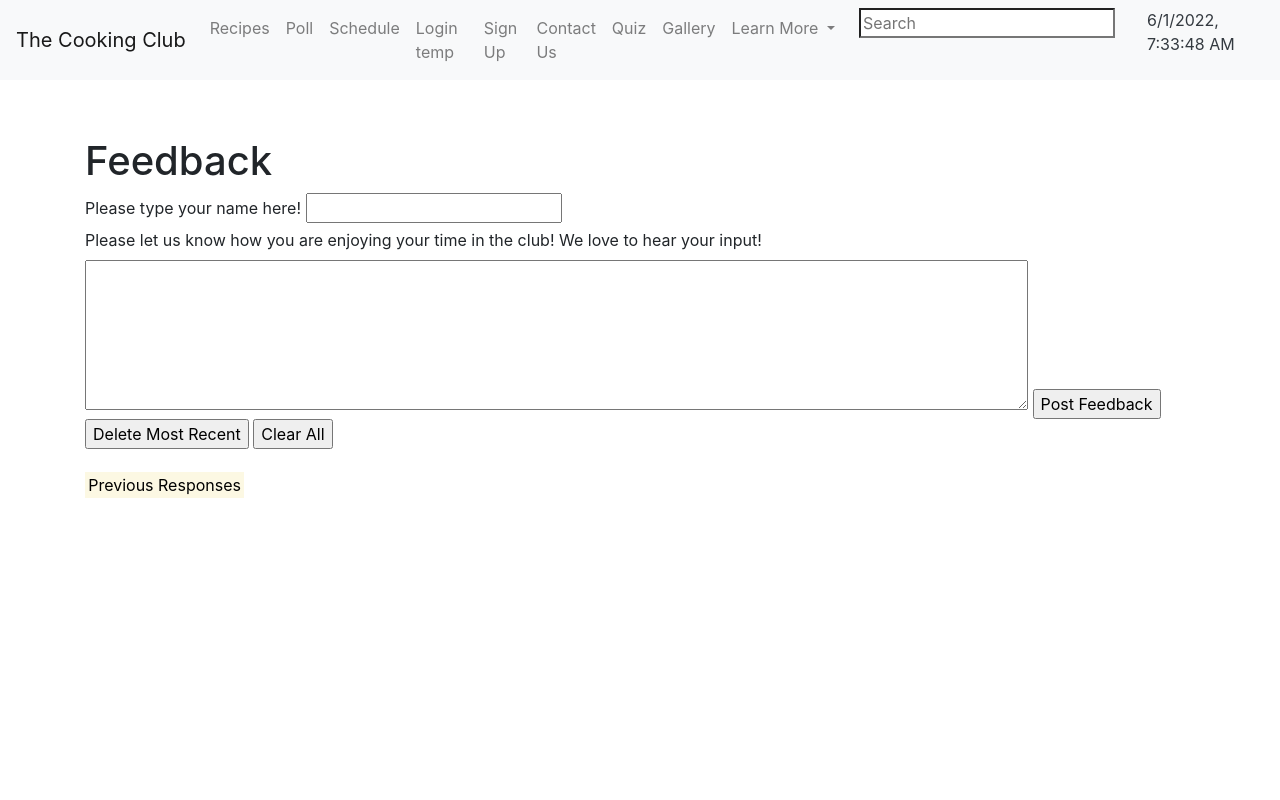
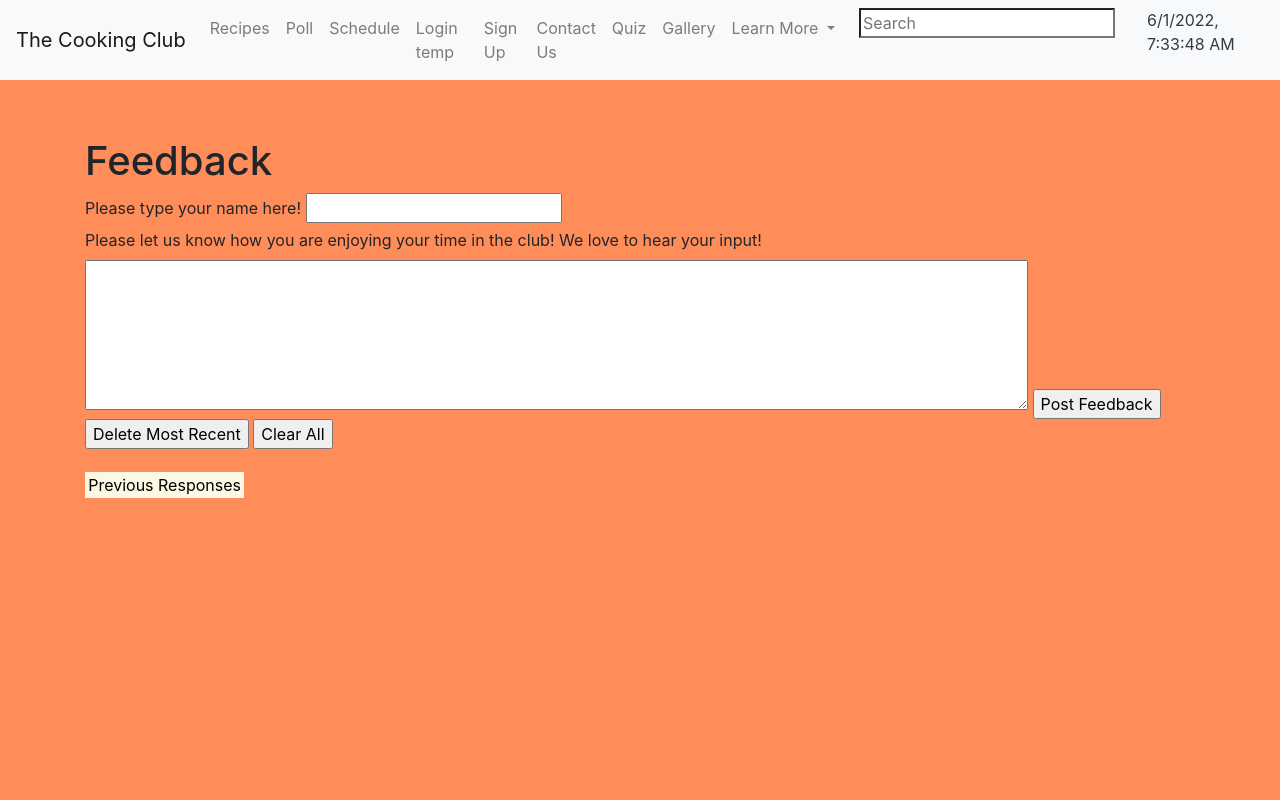
Before and after one commit to SlimeyTurtles/jinjaturtles, a Flask app: page /feedback/ in a window 1280 px wide. Run offline with Flask 2, Linux system fonts and the light colour scheme; some libraries are stand-ins or nearby versions.

Commit message:
changed bg color

```diff
--- a/templates/feedback.html
+++ b/templates/feedback.html
@@ -51,6 +51,11 @@
 
 </script>
 {% block body %}
+    <style>
+        body {
+            background-color: #ff8d59;
+        }
+    </style>
     <body onload="returnFeed()">
     <div class="container">
         <div class="row justify-content-md-center">
```
